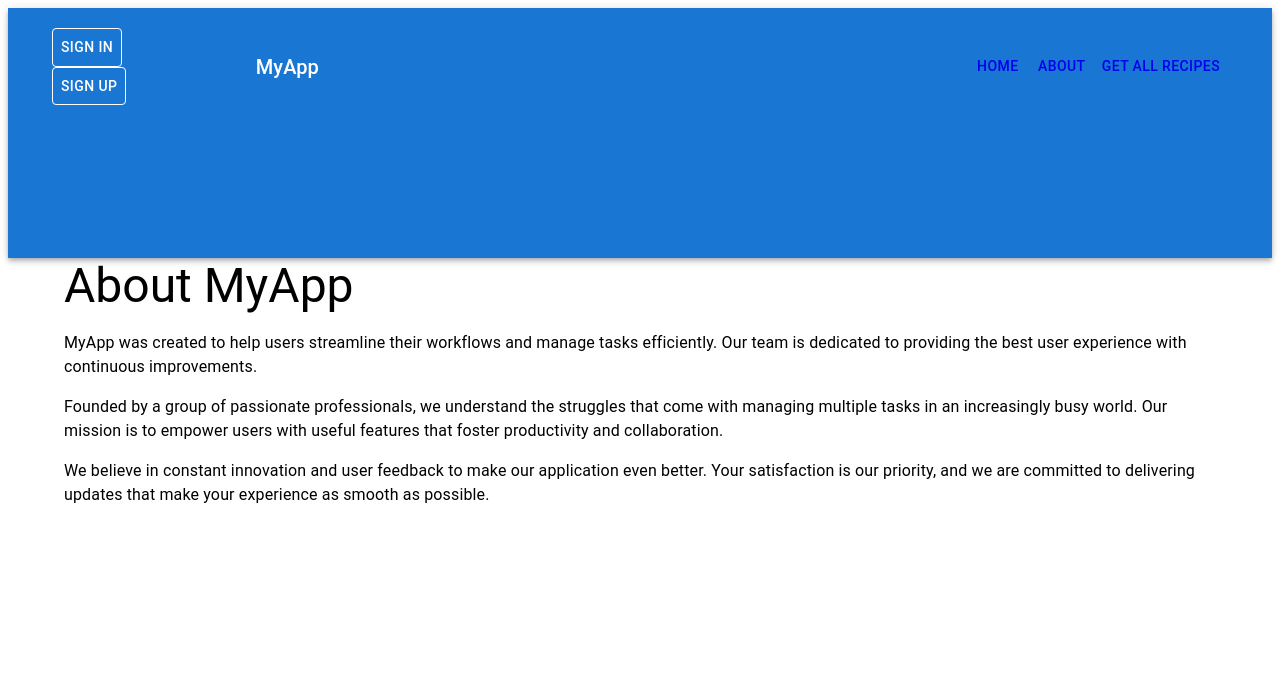
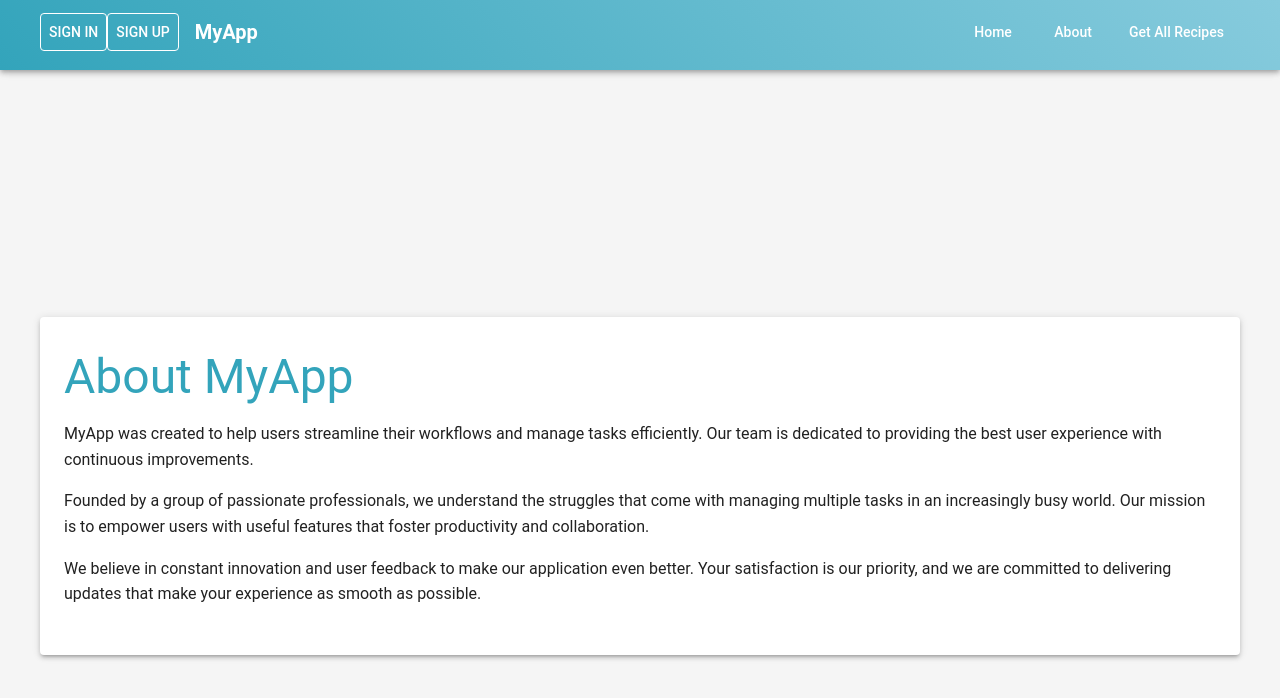
Before and after one commit to tova327/react-project, a React (Vite) app in the folder vite-project/: page /about in a window 1280 px wide. Shown: the top 698 px of the page. Built offline with nearby package versions, Linux system fonts and the light colour scheme.

Commit message:
improve the app

```diff
--- a/vite-project/src/Router.tsx
+++ b/vite-project/src/Router.tsx
@@ -1,10 +1,8 @@
-
 
 import { createBrowserRouter } from "react-router-dom";
 import AboutPage from "./components/About";
 import AppLayout from "./components/AppLayout";
 import HomePage from "./components/HomePage";
-import UpdatDetails from "./components/updateDetails";
 import RecipesList from "./components/RecipesList";
 import RecipeForm from "./components/RecipeForm";
 
--- a/vite-project/src/components/About.tsx
+++ b/vite-project/src/components/About.tsx
@@ -1,26 +1,61 @@
-import { Container, Typography } from '@mui/material';
+import { Container, Theme, Typography, Box } from '@mui/material';
+import { useTheme, styled } from '@mui/material/styles';
+import React from 'react';
 
-const AboutPage = () => {
+// Custom styles using MUI's styled API
+const CustomContainer = styled(Container)(({ theme }) => ({
+    backgroundColor: theme.palette.background.paper,
+    padding: theme.spacing(4),
+    borderRadius: theme.shape.borderRadius,
+    boxShadow: theme.shadows[3],
+    marginTop: theme.spacing(4),
+}));
+
+const Heading = styled(Typography)(({ theme }) => ({
+    color: theme.palette.primary.main,
+    marginBottom: theme.spacing(2),
+}));
+
+const Paragraph = styled(Typography)(({ theme }) => ({
+    color: theme.palette.text.primary,
+    marginBottom: theme.spacing(2),
+    lineHeight: 1.6,
+}));
+
+const AboutPage: React.FC = () => {
+    const theme: Theme = useTheme();
+
     return (
-        <Container>
-            <Typography variant="h3" component="h1" gutterBottom>
+        <Box
+            sx={{
+                backgroundColor: theme.palette.background.default,
+                minHeight: '100vh',
+                display: 'flex',
+                justifyContent: 'center',
+                alignItems: 'center',
+                padding: theme.spacing(2),
+            }}
+        >
+            <CustomContainer>
+                <Heading variant="h3"  gutterBottom>
                     About MyApp
-            </Typography>
-            <Typography variant="body1" paragraph>
+                </Heading>
+                <Paragraph variant="body1" paragraph>
                     MyApp was created to help users streamline their workflows and manage tasks efficiently.
                     Our team is dedicated to providing the best user experience with continuous improvements.
-            </Typography>
-            <Typography variant="body1" paragraph>
+                </Paragraph>
+                <Paragraph variant="body1" paragraph>
                     Founded by a group of passionate professionals, we understand the struggles that come with
                     managing multiple tasks in an increasingly busy world. Our mission is to empower users with
                     useful features that foster productivity and collaboration.
-            </Typography>
-            <Typography variant="body1" paragraph>
+                </Paragraph>
+                <Paragraph variant="body1" paragraph>
                     We believe in constant innovation and user feedback to make our application even better.
                     Your satisfaction is our priority, and we are committed to delivering updates that make your
                     experience as smooth as possible.
-            </Typography>
-        </Container>
+                </Paragraph>
+            </CustomContainer>
+        </Box>
     );
 };
 
--- a/vite-project/src/components/NavBar.tsx
+++ b/vite-project/src/components/NavBar.tsx
@@ -1,52 +1,72 @@
-import  { useContext } from 'react';
-import { AppBar, Toolbar, Typography, Button } from '@mui/material';
+import { useContext } from 'react';
+import { AppBar, Toolbar, Typography, Button, useTheme, styled } from '@mui/material';
 import User from './User';
 import { Link } from 'react-router-dom';
 import { MainUserContext } from './userReducer';
 
+// Custom styles using MUI's styled API
+const CustomAppBar = styled(AppBar)(({ theme }) => ({
+    background: `linear-gradient(45deg, ${theme.palette.primary.main}, ${theme.palette.secondary.main})`,
+    height: '70px',
+    position: 'sticky',
+    top: 0,
+    zIndex: 99,
+    padding: theme.spacing(0, 2),
+}));
+
+const CustomButton = styled(Button)(({ theme }) => ({
+    color: theme.palette.common.white,
+    '&:hover': {
+        backgroundColor: theme.palette.primary.dark,
+        color: theme.palette.secondary.light,
+    },
+    margin: theme.spacing(0, 1),
+    textTransform: 'none',
+}));
+
+const Logo = styled('div')(({ theme }) => ({
+    display: 'flex',
+    alignItems: 'center',
+    marginRight: theme.spacing(2),
+}));
+
 const NavBar = () => {
-    const { state: cuser } = useContext(MainUserContext)
+    const { state: cuser } = useContext(MainUserContext);
+    const theme = useTheme();
+
     return (
-        <AppBar position="static" sx={{ height: '250px' ,padding:"20px",position:"sticky",top:'0',zIndex:'99'}}>
+        <CustomAppBar>
             <Toolbar>
-                <Typography variant="h6" style={{ flexGrow: 1 }}>
-
-
-                    <User/>
+                <Logo>
+                    <User />
+                </Logo>
+                <Typography variant="h6" sx={{ flexGrow: 1, fontWeight: 'bold', color: theme.palette.common.white }}>
+                    MyApp
                 </Typography>
-                <Typography variant="h6" style={{ flexGrow: 5 }}>
-
-                    MyApp
-
-                </Typography>
-                <Link to='/'>
-                <Button color="inherit" >
-                    Home
-                </Button>
+                <Link to='/' style={{ textDecoration: 'none' }}>
+                    <CustomButton>
+                        Home
+                    </CustomButton>
                 </Link>
-                <Link to='/about'>
-                <Button color="inherit" >
-                    About
-                </Button>
+                <Link to='/about' style={{ textDecoration: 'none' }}>
+                    <CustomButton>
+                        About
+                    </CustomButton>
                 </Link>
-                <Link to='/recipes'>
-                <Button color="inherit" >
-                    get all recipes
-                </Button>
+                <Link to='/recipes' style={{ textDecoration: 'none' }}>
+                    <CustomButton>
+                        Get All Recipes
+                    </CustomButton>
                 </Link>
-
-                {
-                    cuser.id!=0&&
-                    <Link to='/recipes/add'>
-                    <Button color="inherit" >
-                        add a recipe
-                    </Button>
+                {cuser.id !== 0 && (
+                    <Link to='/recipes/add' style={{ textDecoration: 'none' }}>
+                        <CustomButton>
+                            Add a Recipe
+                        </CustomButton>
                     </Link>
-
-                }
-
+                )}
             </Toolbar>
-        </AppBar>
+        </CustomAppBar>
     );
 };
 
--- a/vite-project/src/components/userName.tsx
+++ b/vite-project/src/components/userName.tsx
@@ -1,26 +1,51 @@
-import { Avatar, Chip, Stack } from "@mui/material"
-import UpdateDetails from "./updateDetails"
-import { useContext } from "react"
-import { MainUserContext } from "./userReducer"
+import { Avatar, Chip, Stack, Typography, useTheme, styled } from "@mui/material";
+import UpdateDetails from "./updateDetails";
+import { useContext } from "react";
+import { MainUserContext } from "./userReducer";
+
+// Custom styles using MUI's styled API
+const CustomAvatar = styled(Avatar)(({ theme }) => ({
+  background: `linear-gradient(45deg, ${theme.palette.primary.light}, ${theme.palette.secondary.light})`,
+  color: theme.palette.getContrastText(theme.palette.primary.light),
+  margin: theme.spacing(1),
+}));
+
+const UserInfo = styled('div')(({ theme }) => ({
+  display: 'flex',
+  flexDirection: 'column',
+  justifyContent: 'center',
+  marginLeft: theme.spacing(2),
+}));
+
+const UserNameText = styled(Typography)(({ theme }) => ({
+  fontWeight: 'bold',
+  color: theme.palette.text.primary,
+}));
+
+const UserEmailChip = styled(Chip)(({ theme }) => ({
+  marginTop: theme.spacing(1),
+}));
 
 const UserName = () => {
-  const { state: cuser } = useContext(MainUserContext)
-  return (<>
-        <Stack direction='row'>
-        <Avatar sx={{ bgcolor: 'lightblue',margin:'10px'}}>
-          { cuser.firstName?.length&&cuser.firstName?.length> 0 && cuser.firstName[0].toUpperCase()}
-        </Avatar>
-        <div>
-        {cuser.firstName}
-        <span>  </span>
-        {cuser.lastName}
-        <Chip label={cuser.email} variant="outlined" />
-        </div>
-        </Stack>
-       <UpdateDetails />
+  const { state: cuser } = useContext(MainUserContext);
+  const theme = useTheme();
 
+  return (
+    <>
+      <Stack direction="row" alignItems="center">
+        <CustomAvatar>
+          {cuser.firstName?.length && cuser.firstName?.length > 0 && cuser.firstName[0].toUpperCase()}
+        </CustomAvatar>
+        <UserInfo>
+          <UserNameText variant="h6">
+            {cuser.firstName} {cuser.lastName}
+          </UserNameText>
+          <UserEmailChip label={cuser.email} variant="outlined" />
+        </UserInfo>
+      </Stack>
+      <UpdateDetails />
+    </>
+  );
+};
 
-  </>)
-}
-
-export default UserName
+export default UserName;
--- a/vite-project/src/main.tsx
+++ b/vite-project/src/main.tsx
@@ -2,11 +2,18 @@ import { StrictMode } from 'react'
 import { createRoot } from 'react-dom/client'
 import './index.css'
 import App from './App.tsx'
+import { ThemeProvider } from '@emotion/react'
+import theme from './theme.ts'
+import { CssBaseline } from '@mui/material'
 
 createRoot(document.getElementById('root')!).render(
 
 
   <StrictMode>
+    <ThemeProvider theme={theme}>
+    <CssBaseline />
     <App />
-  </StrictMode>,
+    </ThemeProvider>
+  </StrictMode>
+
 )
--- /dev/null
+++ b/vite-project/src/theme.ts
@@ -0,0 +1,30 @@
+import { createTheme } from '@mui/material/styles';
+
+const theme = createTheme({
+  palette: {
+    primary: {
+      main: '#33A4BB',
+    },
+    secondary: {
+      main: '#87CBDD',
+    },
+    background: {
+      default: '#f5f5f5',
+    },
+  },
+  typography: {
+    fontFamily: 'Roboto, sans-serif',
+    h1: {
+      fontSize: '2.5rem',
+      fontWeight: 700,
+    },
+    h2: {
+      fontSize: '2rem',
+      fontWeight: 600,
+    },
+
+  },
+  spacing: 8,
+});
+
+export default theme;
```
Lines whose indentation alone changed are shown as unchanged.
